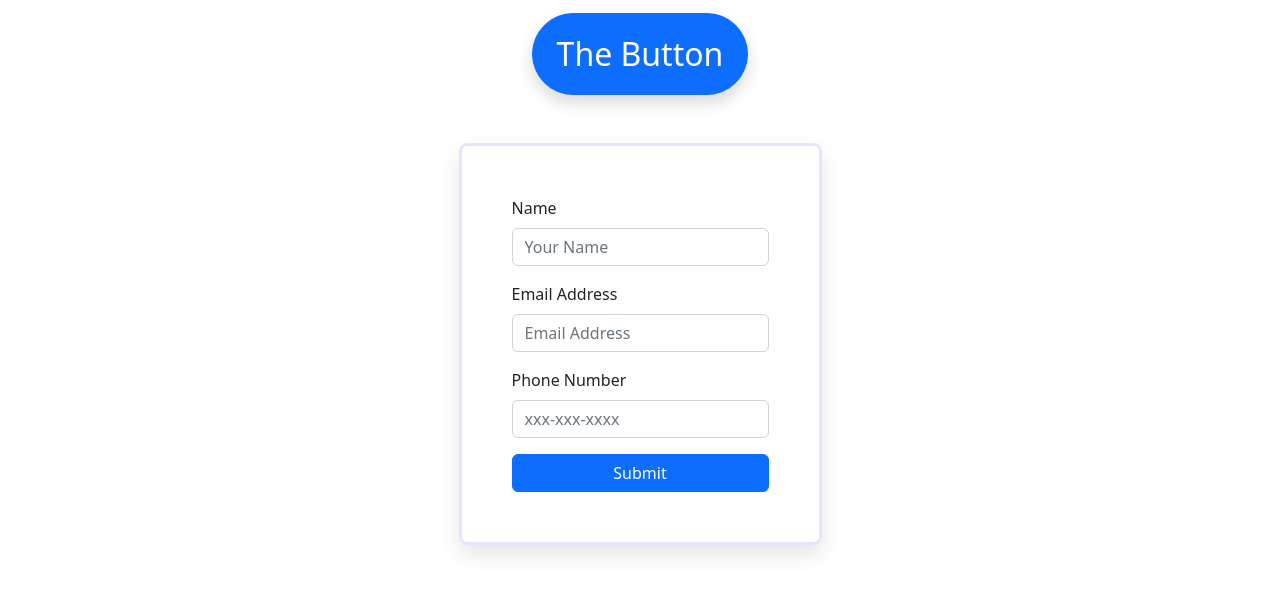
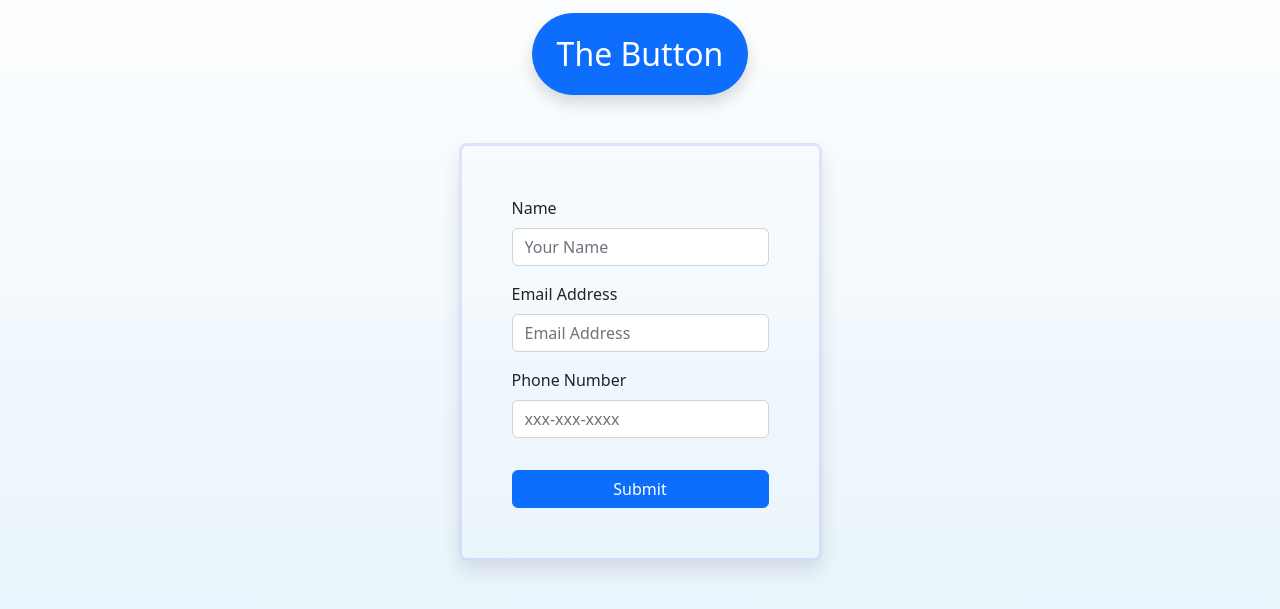
Before and after one commit to JosephThomasVasquez/googleAdClick, a plain HTML site: page index.html in a window 1280 px wide. Shown: the part 77-686 px from the top of the page. Drawn offline with nearby package versions, Linux system fonts and the light colour scheme.

Commit message:
Added gradient bg

```diff
--- a/index.html
+++ b/index.html
@@ -63,7 +63,7 @@
                     </div>
 
 
-                    <button type="submit" class="btn btn-primary w-100">Submit</button>
+                    <button type="submit" class="btn btn-primary mt-3 w-100">Submit</button>
                 </form>
             </div>
         </div>
--- a/styles.css
+++ b/styles.css
@@ -1,3 +1,13 @@
+body {
+  height: 100vh;
+  background: rgb(229, 242, 251);
+  background: linear-gradient(
+    0deg,
+    rgba(229, 242, 251, 1) 0%,
+    rgba(255, 255, 255, 1) 100%
+  );
+}
+
 form {
   padding: 50px;
   border: 3px solid rgba(0, 0, 255, 0.1);
```
